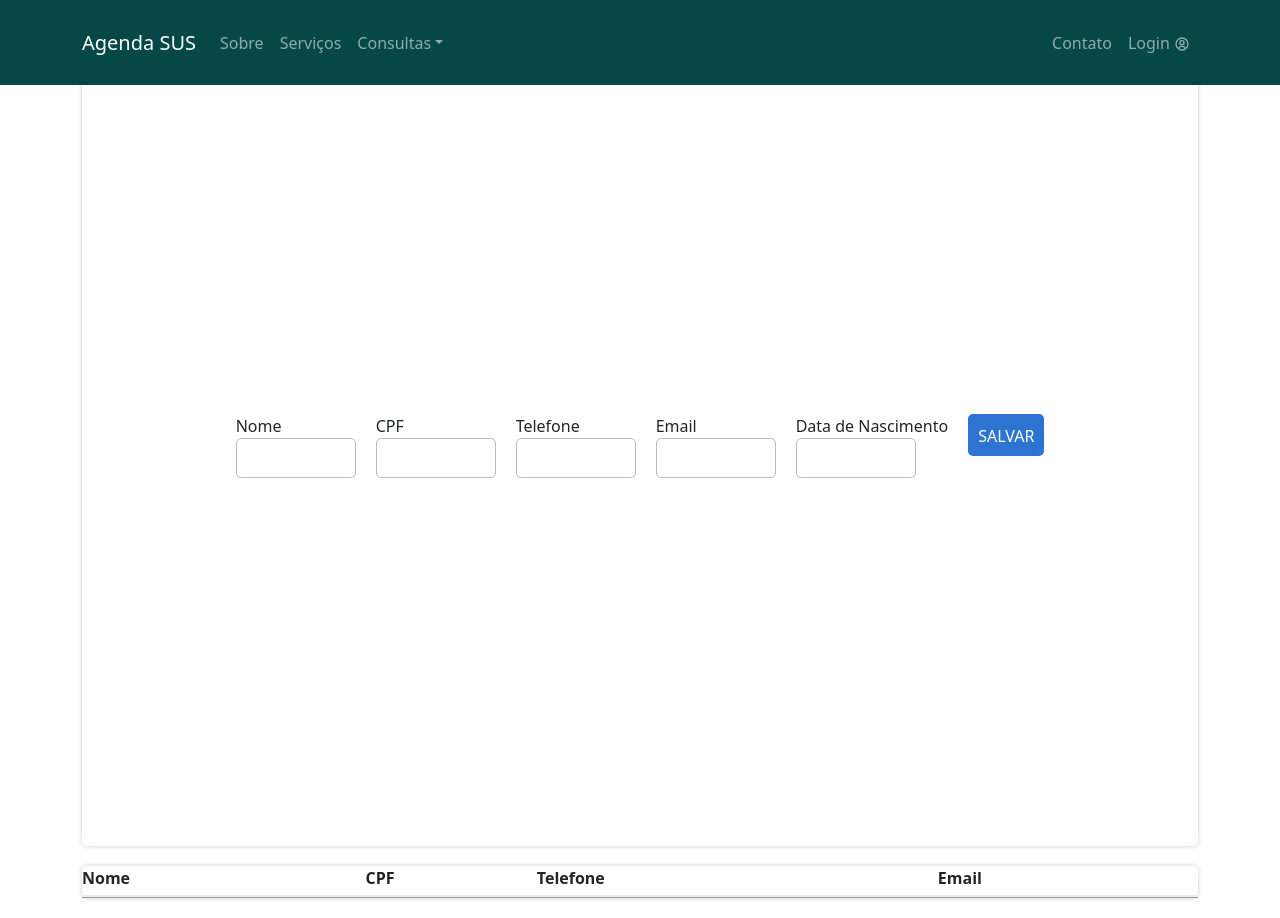
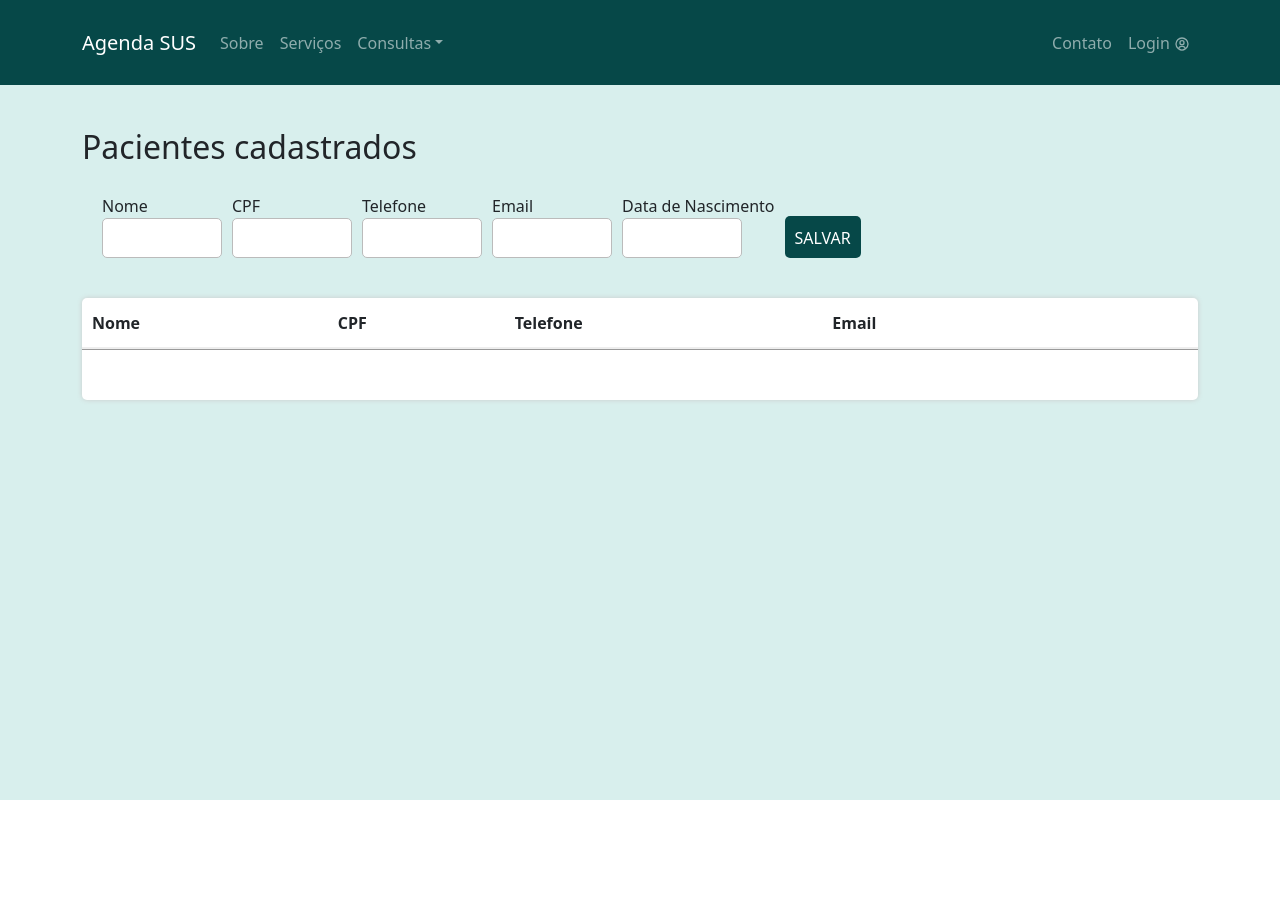
Before and after one commit to brwnalima/AgendaSUS, a React (Vite) app in the folder CONSULTORIO/: page /admin in a window 1280 px wide. After the commit the page ends 800 px from the top, so only its background shows below. Built offline with nearby package versions, Linux system fonts and the light colour scheme.

Commit message:
form css

```diff
--- /dev/null
+++ b/CONSULTORIO/src/components/form2/Form.css
@@ -0,0 +1,29 @@
+
+.form-container {
+    width: 100%;
+    height: 100vh;
+    background-color: #d8efed;
+}
+
+.form-content {
+    padding-top: 10%;
+}
+
+
+
+/* ------------------ */
+
+.form2-full-content {
+    width: 100%;
+    margin-top: 2px;
+
+}
+
+.form2-container {
+    margin: auto;
+    background: transparent;
+}
+
+.grid-thead, .grid-tbody {
+    height: 50px;
+}
--- a/CONSULTORIO/src/components/form2/Form.jsx
+++ b/CONSULTORIO/src/components/form2/Form.jsx
@@ -1,11 +1,12 @@
 import Container from 'react-bootstrap/Container';
 import Form2 from './Form2';
-import Grid from "../grid/Grid"
+import Grid from "./Grid"
 import { useEffect, useState } from "react";
 import styled from "styled-components"
-import {toast, ToastContainer} from "react-toastify"
+import { toast, ToastContainer } from "react-toastify"
 import "react-toastify/dist/ReactToastify.css"
 import axios from "axios";
+import './Form.css'
 
 const Container1 = styled.div`
   width: 100%;
@@ -35,14 +36,15 @@ const Form = () => {
     getPacientes();
   }, [setPacientes]);
   return (
-    <>
-    <Container>
-        <Title>Pacientes</Title>
-        <Form2 onEdit={onEdit} setOnEdit={setOnEdit} getPacientes={getPacientes}/>
-        <Grid setOnEdit={setOnEdit} pacientes={pacientes} setPacientes={setPacientes} />
-    </Container>
-    <ToastContainer autoClose={3000} position={toast.POSITION.BOTTOM_LEFT}/>
-    </>
+    <div className='form-container'>
+      <Container className='form-content'>
+        <Title>Pacientes cadastrados</Title>
+        <Form2 onEdit={onEdit} setOnEdit={setOnEdit} getPacientes={getPacientes} />
+        <Grid setOnEdit={setOnEdit} pacientes={pacientes} setPacientes={setPacientes} className='form-grid' />
+      </Container>
+
+      <ToastContainer autoClose={3000} position={toast.POSITION.BOTTOM_LEFT} />
+    </div>
   )
 }
 
--- a/CONSULTORIO/src/components/form2/Form2.css
+++ /dev/null
@@ -1,21 +0,0 @@
-
-.form-container {
-    width: 100%;
-    height: 100vh;
-    padding-top: 10%;
-    display: flex;
-    align-items: center!important;
-    padding: 20px!important;
-    box-shadow: rgb(204 204 204) 0px 0px 5px;
-    border-radius: 5px;
-}
-
-.form-content {
-    margin: 0;
-    display: flex;
-    flex-direction: row;
-    justify-content: space-between;
-    flex-wrap: wrap;
-    gap: 20px;
-    margin: auto;
-}
--- a/CONSULTORIO/src/components/form2/Form2.jsx
+++ b/CONSULTORIO/src/components/form2/Form2.jsx
@@ -2,16 +2,15 @@ import axios from "axios";
 import React, { useEffect, useRef } from "react";
 import styled from "styled-components";
 import { toast } from "react-toastify";
-import './Form2.css'
+import './Form.css'
 
 const FormContainer = styled.form`
   display: flex;
   align-items: flex-end;
   gap: 10px;
   flex-wrap: wrap;
-  background-color: #fff;
+  background-color: transparent;
   padding: 20px;
-  box-shadow: 0px 0px 5px #ccc;
   border-radius: 5px;
 `;
 
@@ -35,7 +34,7 @@ const Button = styled.button`
   cursor: pointer;
   border-radius: 5px;
   border: none;
-  background-color: #2c73d2;
+  background-color: #064848;
   color: white;
   height: 42px;
 `;
@@ -105,9 +104,8 @@ const Form2 = ({ getPacientes, onEdit, setOnEdit }) => {
   };
 
   return (
-
-      <FormContainer ref={ref} onSubmit={handleSubmit} className='form-container'>
-        <div className="form-content">
+    <div className="form2-full-content">
+      <FormContainer ref={ref} onSubmit={handleSubmit} className='form2-container'>
         <InputArea>
           <Label>Nome</Label>
           <Input name="nome" />
@@ -129,9 +127,8 @@ const Form2 = ({ getPacientes, onEdit, setOnEdit }) => {
           <Input name="data_nasc" />
         </InputArea>
         <Button type="submit">SALVAR</Button>
+      </FormContainer>
     </div>
-      </FormContainer>
-
   );
 };
 
--- a/CONSULTORIO/src/components/grid/Grid.jsx
+++ b/CONSULTORIO/src/components/form2/Grid.jsx
@@ -3,6 +3,7 @@ import axios from "axios";
 import styled from "styled-components";
 import { FaTrash, FaEdit } from "react-icons/fa";
 import { toast } from "react-toastify";
+import './Form.css'
 
 const Table = styled.table`
   width: 100%;
@@ -19,19 +20,21 @@ export const Thead = styled.thead``;
 
 export const Tbody = styled.tbody``;
 
-export const Tr = styled.tr``;
+export const Tr = styled.tr`
+
+`;
 
 export const Th = styled.th`
   text-align: start;
   border-bottom: inset;
-  padding-bottom: 5px;
+  padding: 10px;
   @media (max-width: 500px) {
     ${(props) => props.onlyWeb && "display: none"}
   }
 `;
 
 export const Td = styled.td`
-  padding-top: 15px;
+  padding: 15px;
   text-align: ${(props) => (props.alignCenter ? "center" : "start")};
   width: ${(props) => (props.width ? props.width : "auto")};
   @media (max-width: 500px) {
@@ -77,18 +80,18 @@ const Grid = ({ pacientes, setPacientes, setOnEdit }) => {
   };
 
   return (
-    <Table>
-      <Thead>
-        <Tr>
-          <Th>Nome</Th>
-          <Th>CPF</Th>
-          <Th onlyWeb>Telefone</Th>
-          <Th>Email</Th>
-          <Th></Th>
-          <Th></Th>
+    <Table className="grid-content">
+      <Thead className="grid-thead">
+        <Tr className="grid-tr">
+          <Th className="grid-th">Nome</Th>
+          <Th className="grid-th">CPF</Th>
+          <Th className="grid-th" onlyWeb>Telefone</Th>
+          <Th className="grid-th">Email</Th>
+          <Th className="grid-th"></Th>
+          <Th className="grid-th"></Th>
         </Tr>
       </Thead>
-      <Tbody>
+      <Tbody className="grid-tbody">
         {pacientes.map((item, i) => (
           <Tr key={i}>
             <Td width="30%">{item.nome}</Td>
```
Lines whose indentation alone changed are shown as unchanged.
